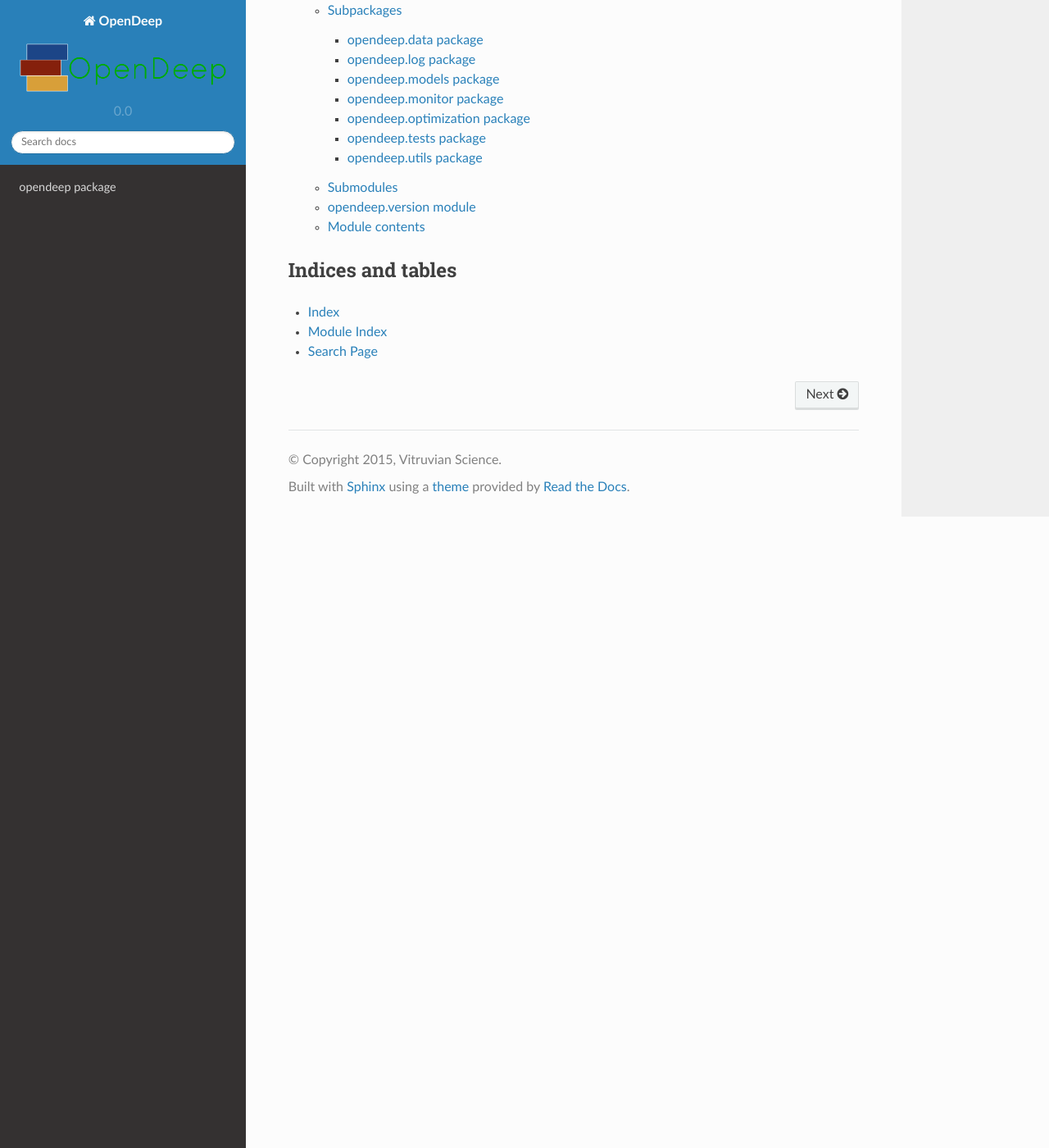
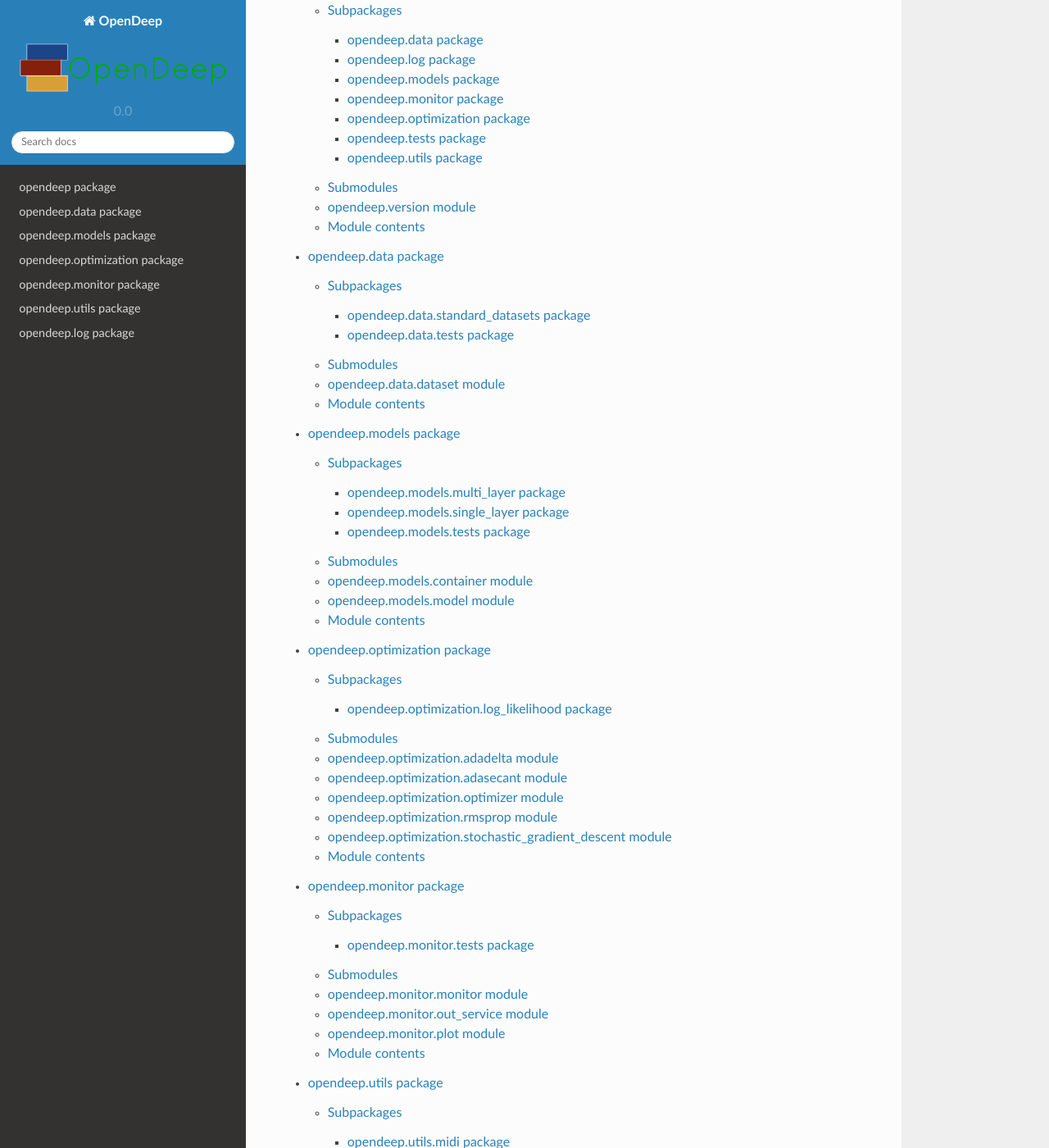
Before and after one commit to vitruvianscience/OpenDeep, a Sphinx documentation site: the page built from docs/source/index.rst, in a window 1280 px wide and 1400 px high, scrolled down 4177 px. Shown: the whole window at 82% size. Built offline with Sphinx 7.4.7 and the Read the Docs theme 2.0.0, drawn with Linux system fonts in a browser that asks for light colours; the version number is read from the project's files by our own code; some of the changed text lies outside the part shown.

Commit message:
scipy from pip timed out, trying something new.

```diff
--- a/docs/source/index.rst
+++ b/docs/source/index.rst
@@ -206,6 +206,12 @@ Contents:
    :maxdepth: 3
 
    opendeep
+   opendeep.data
+   opendeep.models
+   opendeep.optimization
+   opendeep.monitor
+   opendeep.utils
+   opendeep.log
 
 Indices and tables
 ==================
```
Also changed, not shown: .travis.yml.
